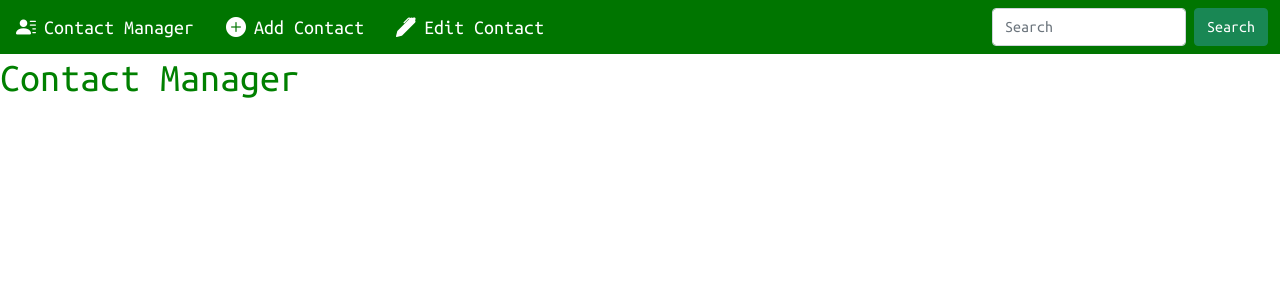
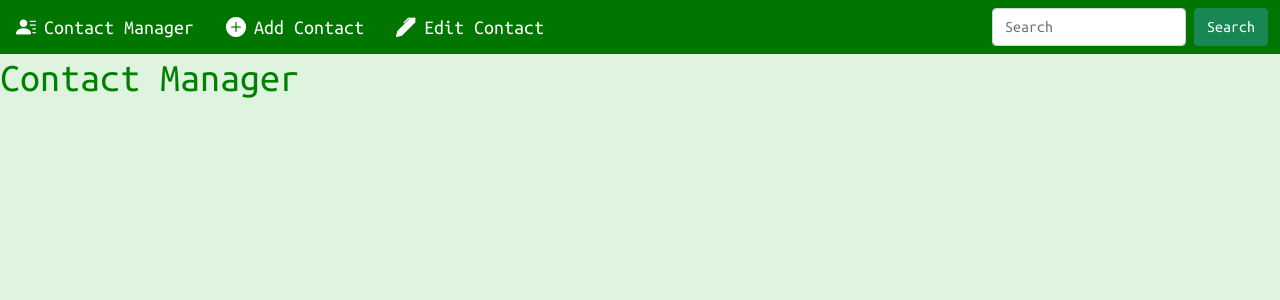
Before and after one commit to charuzain/contact-manager, a Vue app: page /contacts in a window 1280 px wide. Shown: the top 300 px of the page. Built offline with nearby package versions, Linux system fonts and the light colour scheme.

Commit message:
Add body color

```diff
--- a/src/style.css
+++ b/src/style.css
@@ -4,4 +4,5 @@
 body{
   color:green;
   font-family: 'Ubuntu Mono', monospace;
+  background: rgb(223, 244, 223);
 }
```
